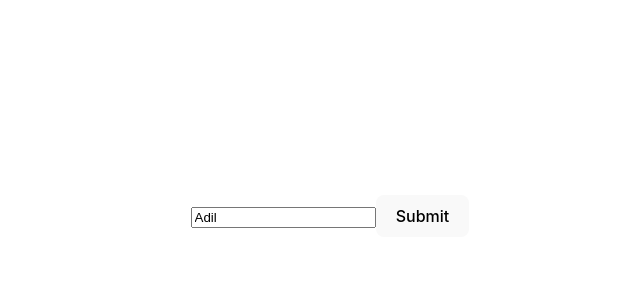
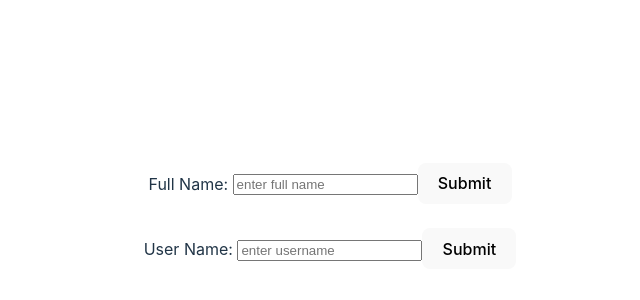
Before and after one commit to adilsiddiqui70786/React.js-Practice, a React (Vite) app in the folder FormELement/: page / in a window 1280 px wide. Shown: the part 184-484 px from the top of the page, without its empty margins (310-950 px from the left). Built offline with nearby package versions, Linux system fonts and the light colour scheme.

Commit message:
FOrm ELement

```diff
--- a/FormELement/src/Form.jsx
+++ b/FormELement/src/Form.jsx
@@ -1,19 +1,52 @@
 import { useState } from "react";
 
 function Form() {
-	let [fullName, setFullName] = useState("Adil");
+	let [formData, setFormData] = useState({
+		fullName: "",
+		username: "",
+	});
 
-	let handleNameChange = (event) => {
-		setFullName(event.target.value);
+	let handleInputChange = (event) => {
+		let fieldName = event.target.name;
+		let newVal = event.target.value;
+
+		setFormData((currData) => {
+			// currData[fieldName] = newVal;
+			return { ...currData, [fieldName]: newVal };
+		});
+	};
+
+	let handleSubmit = (event) => {
+		event.preventDefault();
+		console.log(formData);
+		setFormData({
+			fullName: "",
+			username: "",
+		});
 	};
 
 	return (
-		<form>
+		<form onSubmit={handleSubmit}>
+			<label htmlFor="fullname">Full Name: </label>
 			<input
 				type="text"
 				placeholder="enter full name"
-				value={fullName}
-				onChange={handleNameChange}
+				value={formData.fullName}
+				id="fullname"
+				onChange={handleInputChange}
+				name="fullName"
+			/>
+			<button>Submit</button>
+			<br />
+			<br />
+			<label htmlFor="username">User Name: </label>
+			<input
+				type="text"
+				placeholder="enter username"
+				value={formData.username}
+				id="username"
+				onChange={handleInputChange}
+				name="username"
 			/>
 			<button>Submit</button>
 		</form>
```
